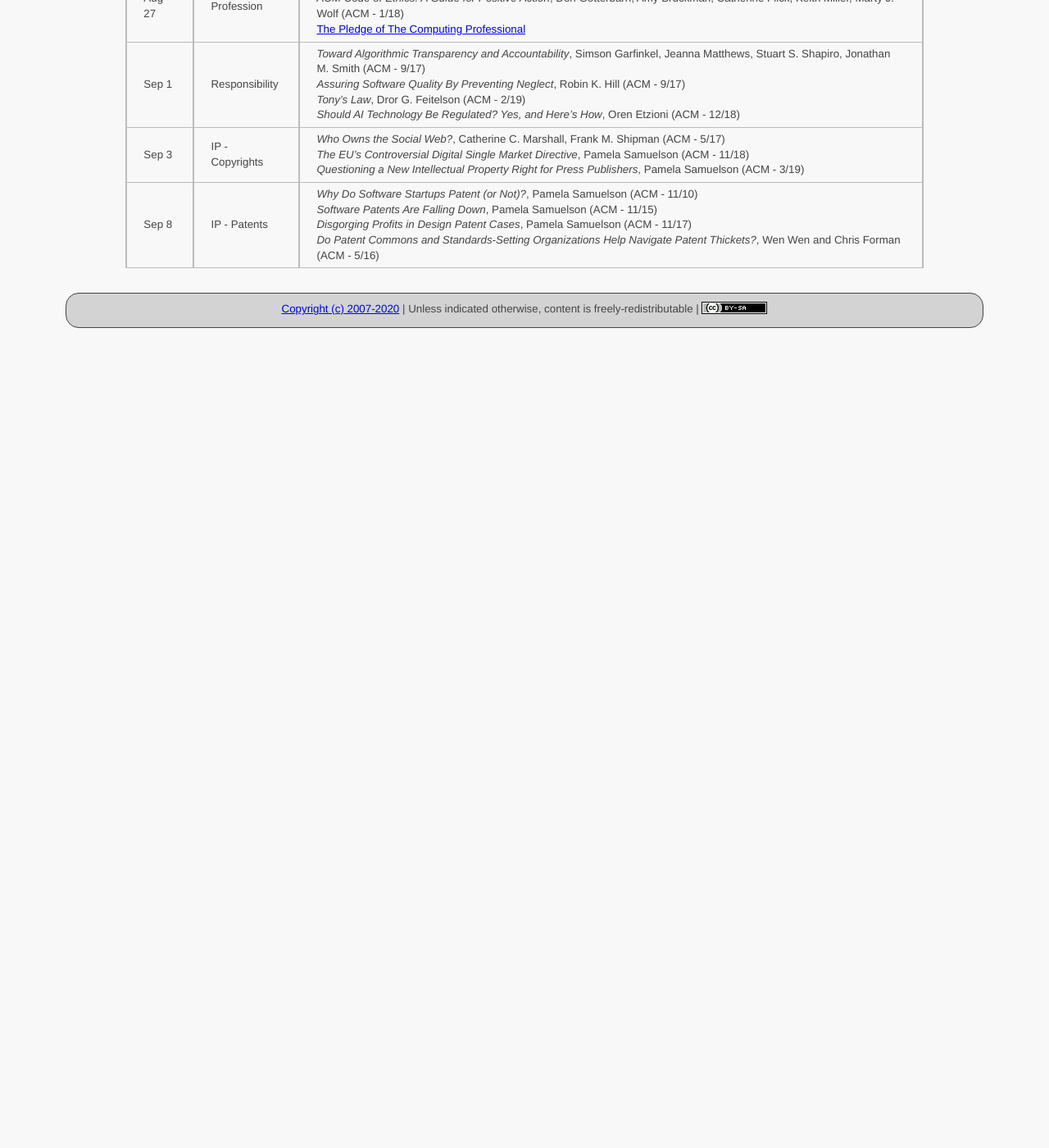
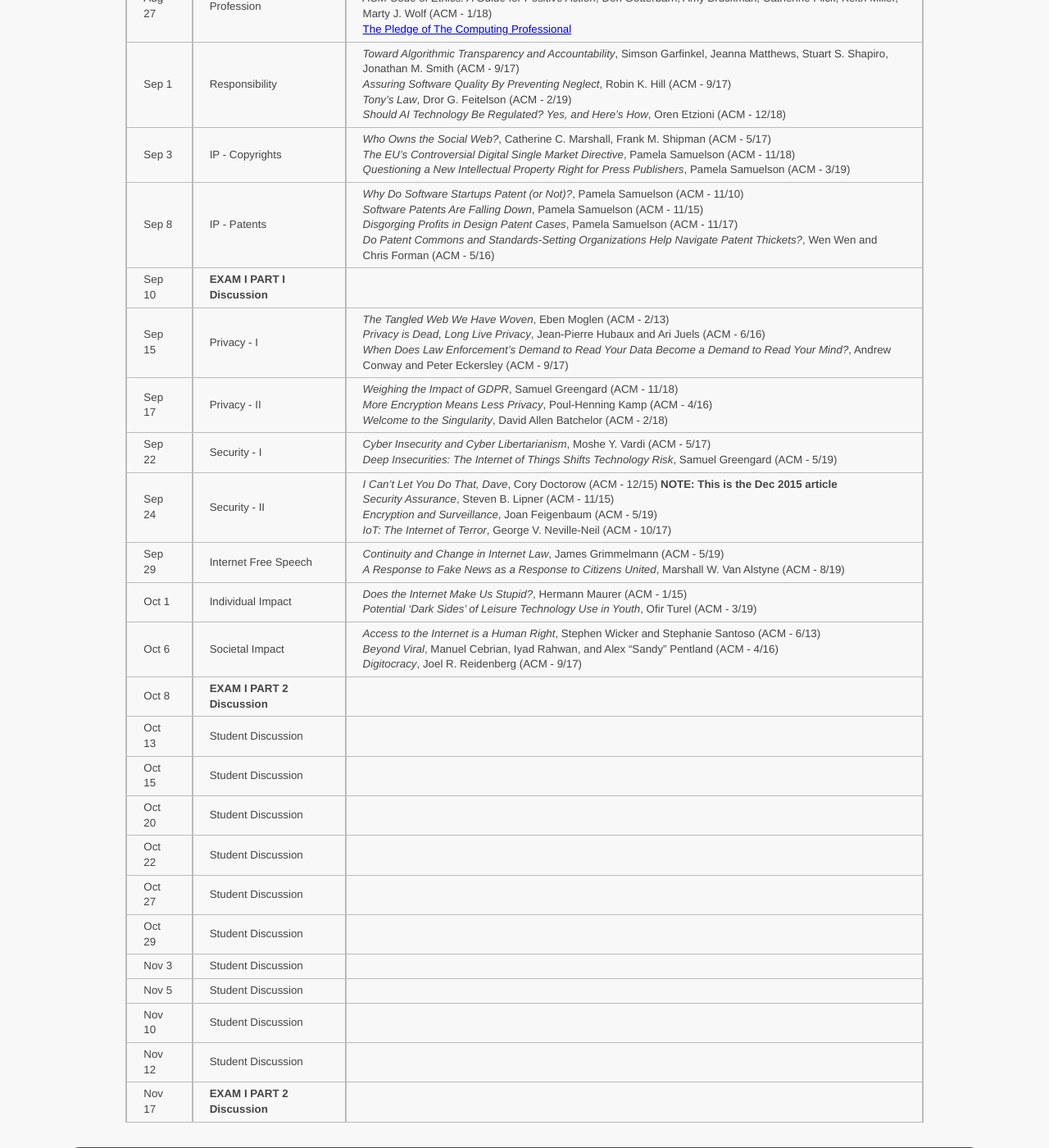
Before and after one commit to ycpcs/cs456-fall2020, a Jekyll site: the page built from schedule/index.md, in a window 1280 px wide and 1400 px high, scrolled down 325 px. Shown: the whole window at 82% size. Built offline with Jekyll 4.4.1, drawn with Linux system fonts in a browser that asks for light colours; before the commit the page ends 900 px from its top, so only the background shows below that.

Commit message:
update schedule
update schedule

```diff
--- a/schedule/index.md
+++ b/schedule/index.md
@@ -19,6 +19,28 @@ All reading materials can be accessed via [Schmidt Library](http://library.ycp.e
 > Sep 1   | Responsibility      | *Toward Algorithmic Transparency and Accountability*, Simson Garfinkel, Jeanna Matthews, Stuart S. Shapiro, Jonathan M. Smith (ACM - 9/17) <br /> *Assuring Software Quality By Preventing Neglect*, Robin K. Hill (ACM - 9/17) <br /> *Tony's Law*, Dror G. Feitelson (ACM - 2/19) <br /> *Should AI Technology Be Regulated? Yes, and Here's How*, Oren Etzioni (ACM - 12/18) |
 > Sep 3   | IP - Copyrights     | *Who Owns the Social Web?*, Catherine C. Marshall, Frank M. Shipman (ACM - 5/17) <br /> *The EU’s Controversial Digital Single Market Directive*, Pamela Samuelson (ACM - 11/18) <br /> *Questioning a New Intellectual Property Right for Press Publishers*, Pamela Samuelson (ACM - 3/19) |
 > Sep 8   | IP - Patents        | *Why Do Software Startups Patent (or Not)?*, Pamela Samuelson (ACM - 11/10) <br/> *Software Patents Are Falling Down*, Pamela Samuelson (ACM - 11/15) <br /> *Disgorging Profits in Design Patent Cases*, Pamela Samuelson (ACM - 11/17) <br /> *Do Patent Commons and Standards-Setting Organizations Help Navigate Patent Thickets?*, Wen Wen and Chris Forman (ACM - 5/16) |
+> Sep 10  | **EXAM I PART I Discussion**   |  |
+> Sep 15  | Privacy - I         | *The Tangled Web We Have Woven*, Eben Moglen (ACM - 2/13) <br /> *Privacy is Dead, Long Live Privacy*, Jean-Pierre Hubaux and Ari Juels (ACM - 6/16) <br /> *When Does Law Enforcement's Demand to Read Your Data Become a Demand to Read Your Mind?*, Andrew Conway and Peter Eckersley (ACM - 9/17) |
+> Sep 17  | Privacy - II        | *Weighing the Impact of GDPR*, Samuel Greengard (ACM - 11/18) <br /> *More Encryption Means Less Privacy*, Poul-Henning Kamp (ACM - 4/16) <br /> *Welcome to the Singularity*, David Allen Batchelor (ACM - 2/18) |
+> Sep 22  | Security - I        | *Cyber Insecurity and Cyber Libertarianism*, Moshe Y. Vardi (ACM - 5/17) <br /> *Deep Insecurities: The Internet of Things Shifts Technology Risk*, Samuel Greengard (ACM - 5/19)|
+> Sep 24  | Security - II       | *I Can't Let You Do That, Dave*, Cory Doctorow (ACM - 12/15) **NOTE: This is the Dec 2015 article** <br /> *Security Assurance*, Steven B. Lipner (ACM - 11/15) <br /> *Encryption and Surveillance*, Joan Feigenbaum (ACM - 5/19) <br /> *IoT: The Internet of Terror*, George V. Neville-Neil (ACM - 10/17)|
+> Sep 29  | Internet Free Speech | *Continuity and Change in Internet Law*, James Grimmelmann (ACM - 5/19) <br /> *A Response to Fake News as a Response to Citizens United*, Marshall W. Van Alstyne (ACM - 8/19) |
+> Oct 1   | Individual Impact    | *Does the Internet Make Us Stupid?*, Hermann Maurer (ACM - 1/15)  <br /> *Potential ‘Dark Sides’ of Leisure Technology Use in Youth*, Ofir Turel (ACM - 3/19)|
+> Oct 6   | Societal Impact      | *Access to the Internet is a Human Right*, Stephen Wicker and Stephanie Santoso (ACM - 6/13) <br /> *Beyond Viral*, Manuel Cebrian, Iyad Rahwan, and Alex "Sandy" Pentland (ACM - 4/16) <br /> *Digitocracy*, Joel R. Reidenberg (ACM - 9/17)|
+> Oct 8   | **EXAM I PART 2 Discussion** | |
+> Oct 13  | Student Discussion | |
+> Oct 15  | Student Discussion | |
+> Oct 20  | Student Discussion | |
+> Oct 22  | Student Discussion | |
+> Oct 27  | Student Discussion | |
+> Oct 29  | Student Discussion | |
+> Nov 3   | Student Discussion | |
+> Nov 5   | Student Discussion | |
+> Nov 10  | Student Discussion | |
+> Nov 12  | Student Discussion | |
+> Nov 17  | **EXAM I PART 2 Discussion** | |
+
+
 
 <!--
 > Jan 28  | Profession          | *Computing Is a Profession*, Andrew A. Chien (ACM - 10/17) <br /> *ACM Code of Ethics: A Guide for Positive Action*, Don Gotterbarn, Amy Bruckman, Catherine Flick, Keith Miller, Marty J. Wolf (ACM - 1/18) <br /> [The Pledge of The Computing Professional](http://pledge-of-the-computing-professional.org/home-page/the-oath) |
```
Also changed, not shown: index.md (+6 -0 lines).
